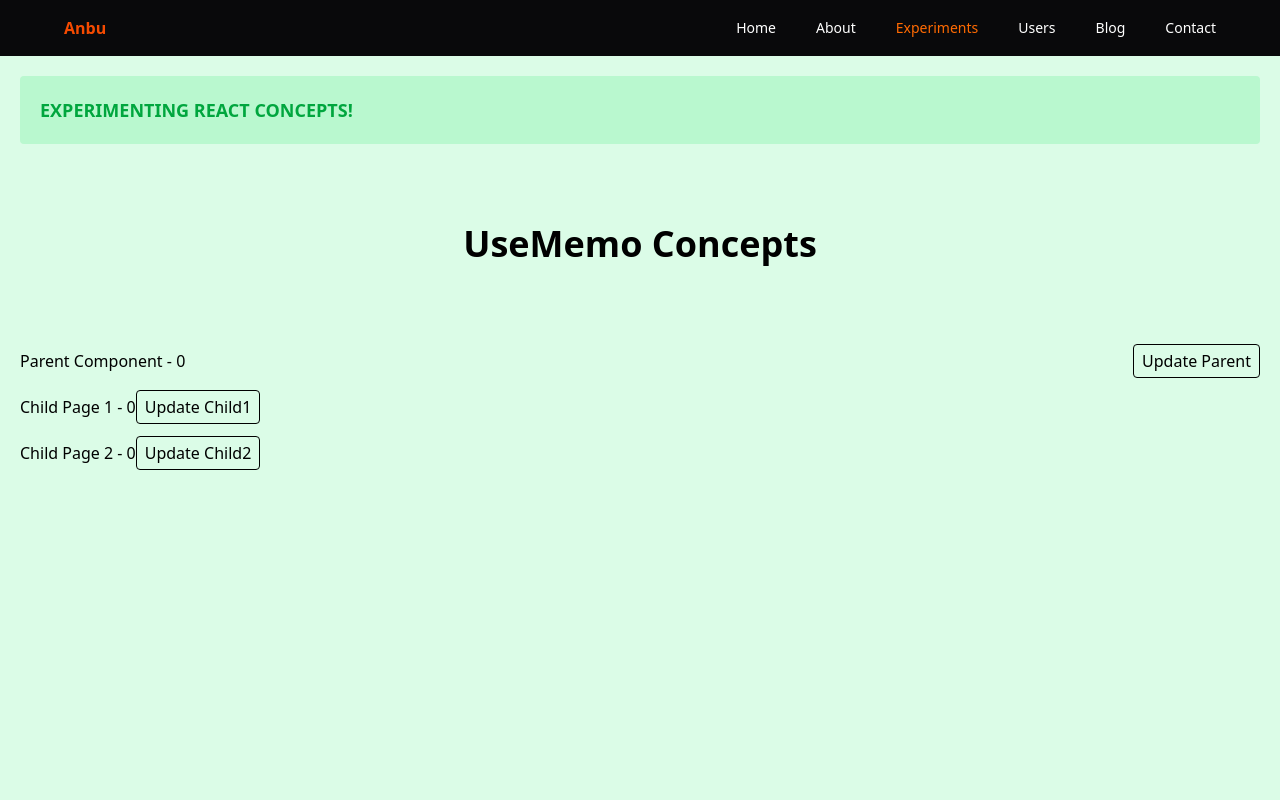
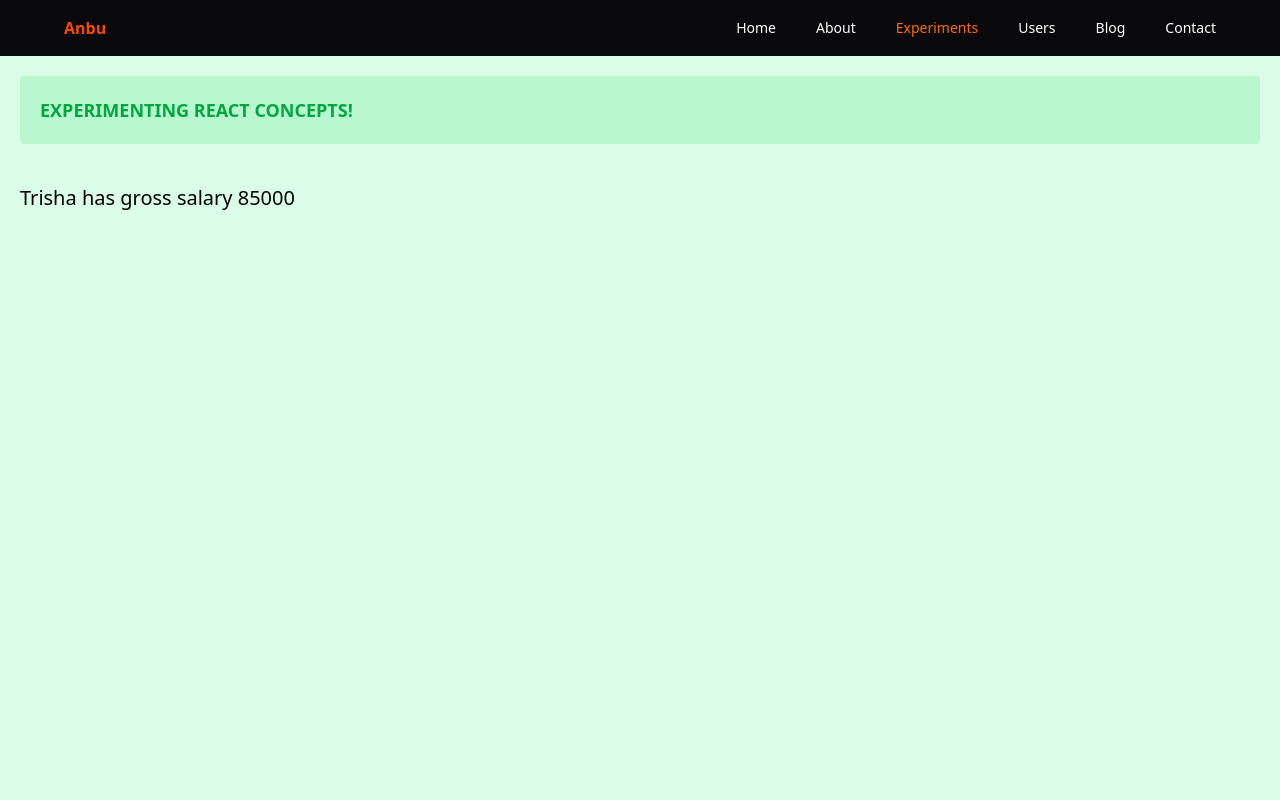
Before and after one commit to anburocky3/teaching-in-react, a React (Vite) app: page /experiments/usememo in a window 1280 px wide. Shown: the top 800 px of the page. Built offline with nearby package versions, Linux system fonts and the light colour scheme.

Commit message:
D8: useMemo
feat(experiments): add ReactUseMemoPage and update routes

- Introduce ReactUseMemoPage component for demonstrating useMemo.
- Update ExperimentIndexPage to include link to ReactUseMemoPage.
- Rename existing route for MemoHookPage to avoid conflicts.

```diff
--- a/src/main.jsx
+++ b/src/main.jsx
@@ -12,6 +12,7 @@ import AppProvider from "./context/AppContext.jsx";
 import ExperimentPage from "./pages/experiments/ExperimentPage.jsx";
 import ExperimentIndexPage from "./pages/experiments/ExperimentIndexPage.jsx";
 import MemoHookPage from "./pages/experiments/MemoHookPage.jsx";
+import ReactUseMemoPage from "./pages/experiments/ReactUseMemoPage.jsx";
 
 createRoot(document.getElementById("root")).render(
   <AppProvider>
@@ -40,7 +41,8 @@ createRoot(document.getElementById("root")).render(
         </Route>
         <Route path="/experiments" element={<ExperimentPage />}>
           <Route index element={<ExperimentIndexPage />} />
-          <Route path="usememo" element={<MemoHookPage />} />
+          <Route path="reactmemo" element={<MemoHookPage />} />
+          <Route path="usememo" element={<ReactUseMemoPage />} />
           <Route path="usereducer" element={<div>UseReducer Experiment</div>} />
         </Route>
         {/*
--- a/src/pages/experiments/ExperimentIndexPage.jsx
+++ b/src/pages/experiments/ExperimentIndexPage.jsx
@@ -3,6 +3,14 @@ import { NavLink } from "react-router";
 export default function ExperimentIndexPage() {
   return (
     <ul className="list-disc list-inside mt-2">
+      <li>
+        <NavLink
+          to="/experiments/reactmemo"
+          className="text-blue-500 underline"
+        >
+          React memo + useCallback
+        </NavLink>
+      </li>
       <li>
         <NavLink to="/experiments/usememo" className="text-blue-500 underline">
           UseMemo
--- /dev/null
+++ b/src/pages/experiments/ReactUseMemoPage.jsx
@@ -0,0 +1,30 @@
+import { useMemo } from "react";
+
+const ReactUseMemoPage = () => {
+  const user = {
+    name: "Trisha",
+    baseSalary: 60000,
+    tax: 5000,
+    bonus: 10000,
+    homeAllowance: 15000,
+    fuelAllowance: 5000,
+  };
+
+  const grossSalary = useMemo(() => {
+    return (
+      user.baseSalary +
+      user.bonus +
+      user.homeAllowance +
+      user.fuelAllowance -
+      user.tax
+    );
+  }, [user]);
+
+  return (
+    <div className="my-10">
+      <p className="text-xl">{`${user.name} has gross salary ${grossSalary}`}</p>
+    </div>
+  );
+};
+
+export default ReactUseMemoPage;
```
